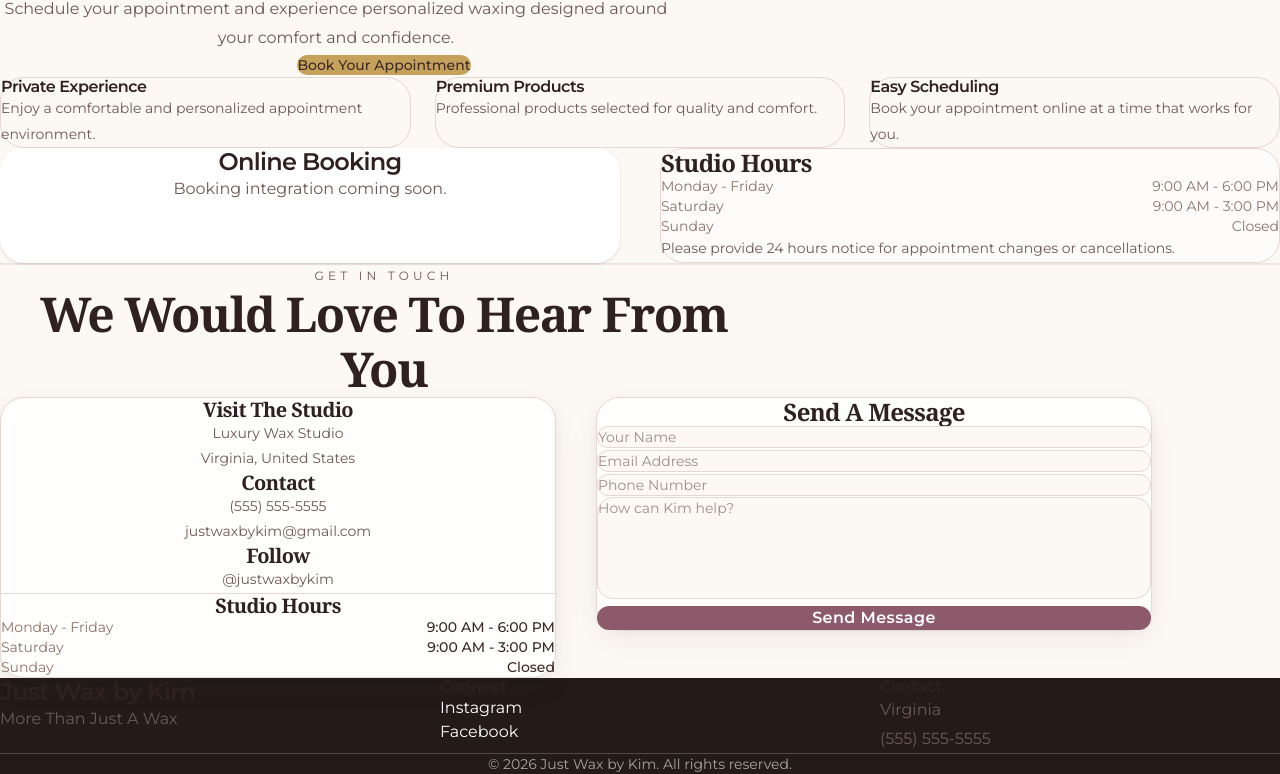
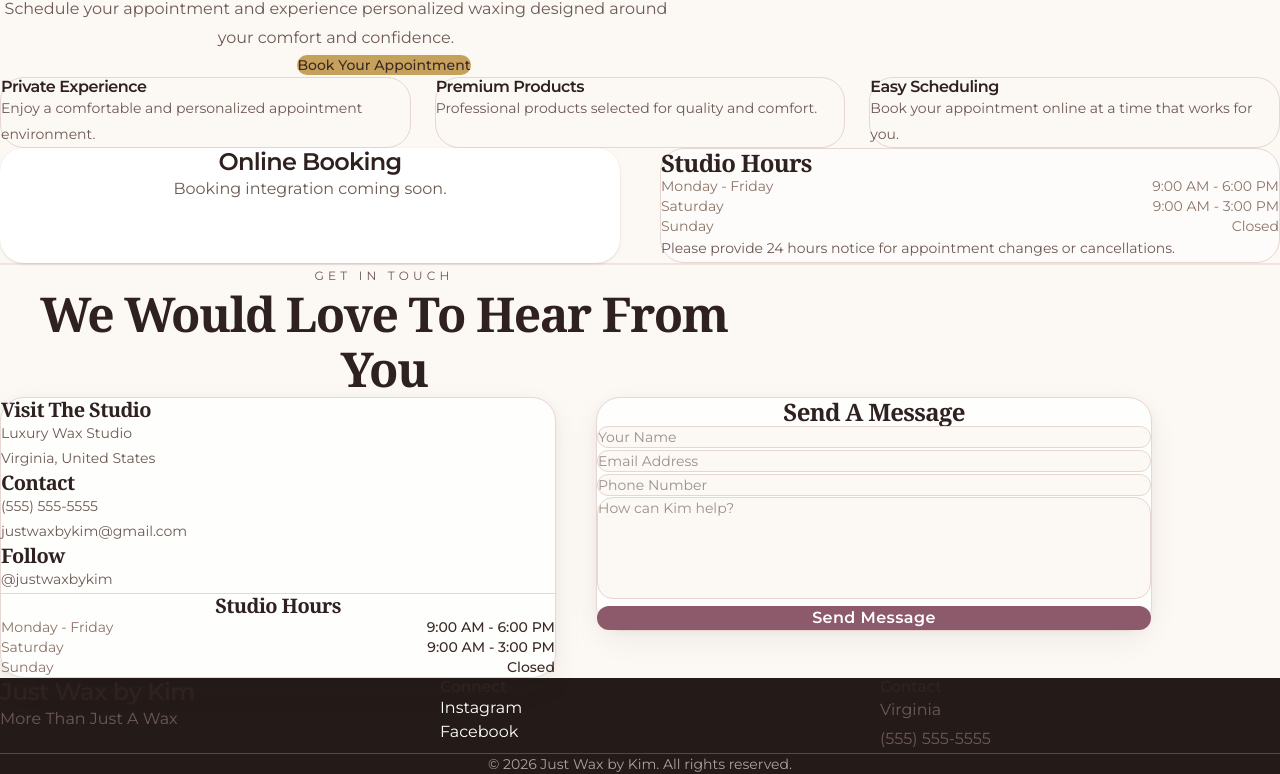
Before and after one commit to kevin-phan-25/just-wax-by-kim, a Next.js app: page / in a window 1280 px wide. Shown: the part 3677-4451 px from the top of the page. Built offline with nearby package versions, Linux system fonts and the light colour scheme; a web font is replaced by a local one.

Commit message:
Update ContactInfo.tsx

```diff
--- a/features/contact/ContactInfo.tsx
+++ b/features/contact/ContactInfo.tsx
@@ -3,22 +3,19 @@
  * File: ContactInfo.tsx
  *
  * Description:
- * Contact information display.
+ * Luxury contact information display.
  *
  * Changes:
  * - July 28, 2026
- *   - Updated luxury styling
- *   - Unified colors with brand theme
- *   - Improved hierarchy
+ *   - Left aligned studio information
+ *   - Improved luxury hierarchy
  *
  * -----------------------------------------------------------------------------
  */
 
-
 import {
   CONTACT_DATA
 } from "./contact.data";
-
 
 
 export default function ContactInfo() {
@@ -30,6 +27,7 @@ export default function ContactInfo() {
 
       className="
         space-y-8
+        text-left
       "
 
     >
@@ -78,6 +76,7 @@ export default function ContactInfo() {
 
 
       </div>
+
 
 
 
@@ -173,11 +172,8 @@ export default function ContactInfo() {
 
 
 
-
-
     </div>
 
   );
 
-
 }
```
